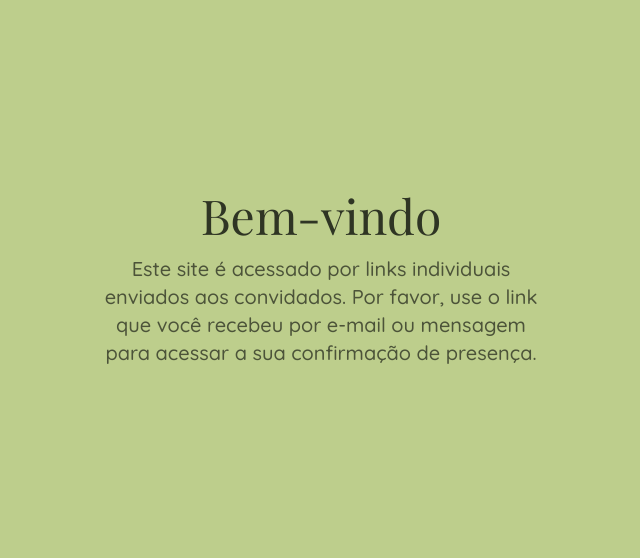
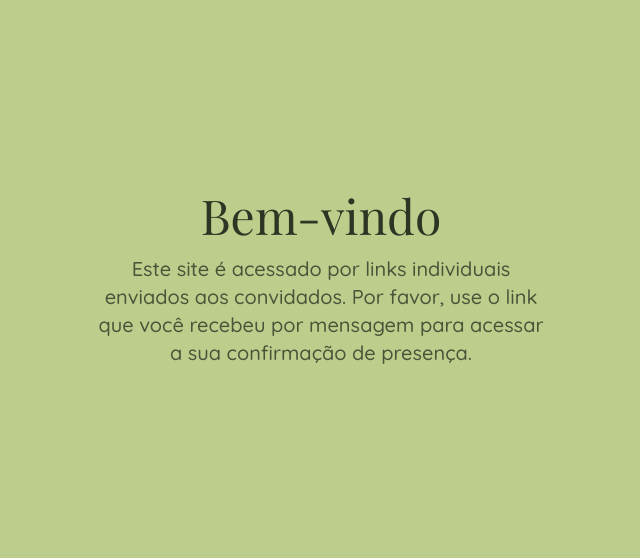
Before and after one commit to Vinicius-MAfonso/Meu_Casamento, a Django app: page / in a window 1280 px wide. Shown: the part 2229-2787 px from the top of the page, without its empty margins (319-959 px from the left). Run offline with Django 5.2, Linux system fonts and the light colour scheme; style sheets or scripts are compiled from the project's sources; some web fonts are replaced.

Commit message:
Update index.html to remove reference to email in guest access instructions

```diff
--- a/core/templates/core/index.html
+++ b/core/templates/core/index.html
@@ -5,7 +5,7 @@
 <div class="max-w-3xl mx-auto text-center relative z-10 flex flex-col items-center justify-center min-h-[400px]">
   <h2 class="text-3xl md:text-5xl text-dark-green font-serif-display mb-4">Bem-vindo</h2>
   <p class="text-lg md:text-xl text-dark-green/80 font-quicksand max-w-md">
-    Este site é acessado por links individuais enviados aos convidados. Por favor, use o link que você recebeu por e-mail ou mensagem para acessar a sua confirmação de presença.
+    Este site é acessado por links individuais enviados aos convidados. Por favor, use o link que você recebeu por mensagem para acessar a sua confirmação de presença.
   </p>
 </div>
 {% endblock content %}
```
